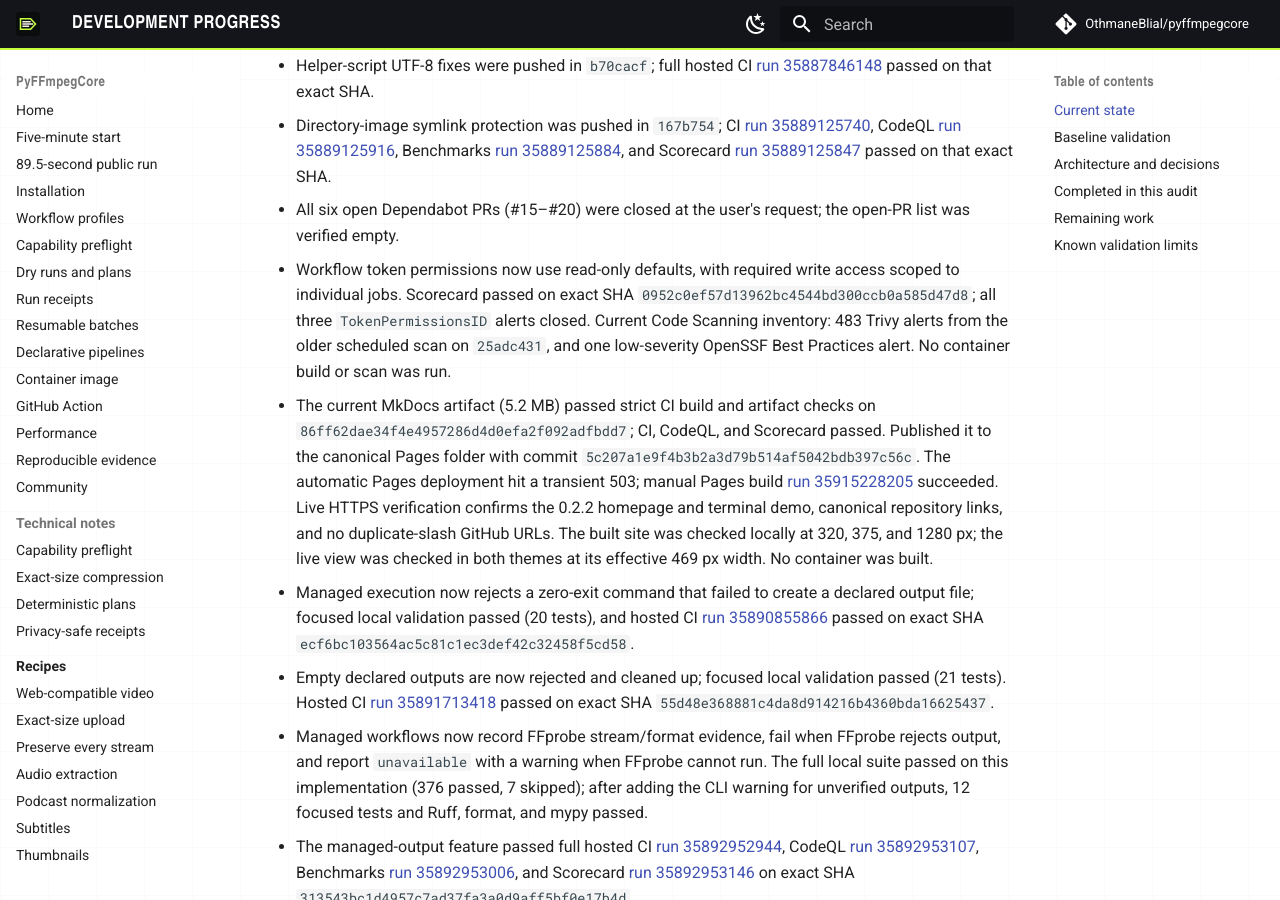
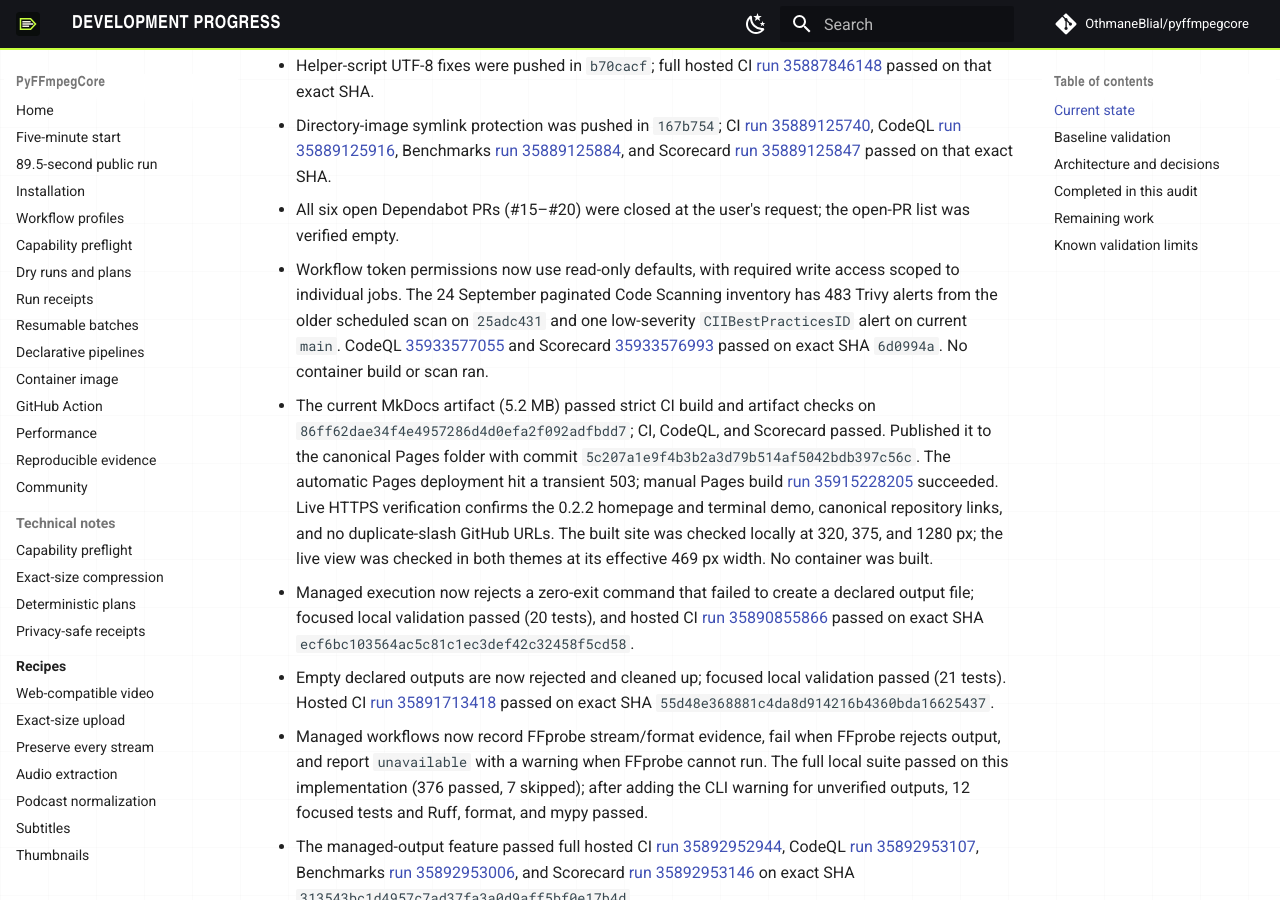
Before and after one commit to OthmaneBlial/pyffmpegcore, an MkDocs documentation site: the page built from docs/PROGRESS.md, in a window 1280 px wide and 900 px high, scrolled down 3139 px. Built offline with MkDocs 1.6.1 and Material for MkDocs 9.7.7, drawn with Linux system fonts in a browser that asks for light colours; comment, search, counter and statistics services are not loaded.

Commit message:
docs: refresh security alert inventory

```diff
--- a/docs/PROGRESS.md
+++ b/docs/PROGRESS.md
@@ -35,7 +35,7 @@
 - Helper-script UTF-8 fixes were pushed in `b70cacf`; full hosted CI [run 35887846148](https://github.com/OthmaneBlial/pyffmpegcore/actions/runs/35887846148) passed on that exact SHA.
 - Directory-image symlink protection was pushed in `167b754`; CI [run 35889125740](https://github.com/OthmaneBlial/pyffmpegcore/actions/runs/35889125740), CodeQL [run 35889125916](https://github.com/OthmaneBlial/pyffmpegcore/actions/runs/35889125916), Benchmarks [run 35889125884](https://github.com/OthmaneBlial/pyffmpegcore/actions/runs/35889125884), and Scorecard [run 35889125847](https://github.com/OthmaneBlial/pyffmpegcore/actions/runs/35889125847) passed on that exact SHA.
 - All six open Dependabot PRs (#15–#20) were closed at the user's request; the open-PR list was verified empty.
-- Workflow token permissions now use read-only defaults, with required write access scoped to individual jobs. Scorecard passed on exact SHA `0952c0ef57d13962bc4544bd300ccb0a585d47d8`; all three `TokenPermissionsID` alerts closed. Current Code Scanning inventory: 483 Trivy alerts from the older scheduled scan on `25adc431`, and one low-severity OpenSSF Best Practices alert. No container build or scan was run.
+- Workflow token permissions now use read-only defaults, with required write access scoped to individual jobs. The 24 September paginated Code Scanning inventory has 483 Trivy alerts from the older scheduled scan on `25adc431` and one low-severity `CIIBestPracticesID` alert on current `main`. CodeQL [35933577055](https://github.com/OthmaneBlial/pyffmpegcore/actions/runs/35933577055) and Scorecard [35933576993](https://github.com/OthmaneBlial/pyffmpegcore/actions/runs/35933576993) passed on exact SHA `6d0994a`. No container build or scan ran.
 - The current MkDocs artifact (5.2 MB) passed strict CI build and artifact checks on `86ff62dae34f4e4957286d4d0efa2f092adfbdd7`; CI, CodeQL, and Scorecard passed. Published it to the canonical Pages folder with commit `5c207a1e9f4b3b2a3d79b514af5042bdb397c56c`. The automatic Pages deployment hit a transient 503; manual Pages build [run 35915228205](https://github.com/OthmaneBlial/OthmaneBlial.github.io/actions/runs/35915228205) succeeded. Live HTTPS verification confirms the 0.2.2 homepage and terminal demo, canonical repository links, and no duplicate-slash GitHub URLs. The built site was checked locally at 320, 375, and 1280 px; the live view was checked in both themes at its effective 469 px width. No container was built.
 - Managed execution now rejects a zero-exit command that failed to create a declared output file; focused local validation passed (20 tests), and hosted CI [run 35890855866](https://github.com/OthmaneBlial/pyffmpegcore/actions/runs/35890855866) passed on exact SHA `ecf6bc103564ac5c81c1ec3def42c32458f5cd58`.
 - Empty declared outputs are now rejected and cleaned up; focused local validation passed (21 tests). Hosted CI [run 35891713418](https://github.com/OthmaneBlial/pyffmpegcore/actions/runs/35891713418) passed on exact SHA `55d48e368881c4da8d914216b4360bda16625437`.
```
Also changed, not shown: ROADMAP.md (+7 -0 lines), SECURITY_TRIAGE.md (+11 -1 lines).
